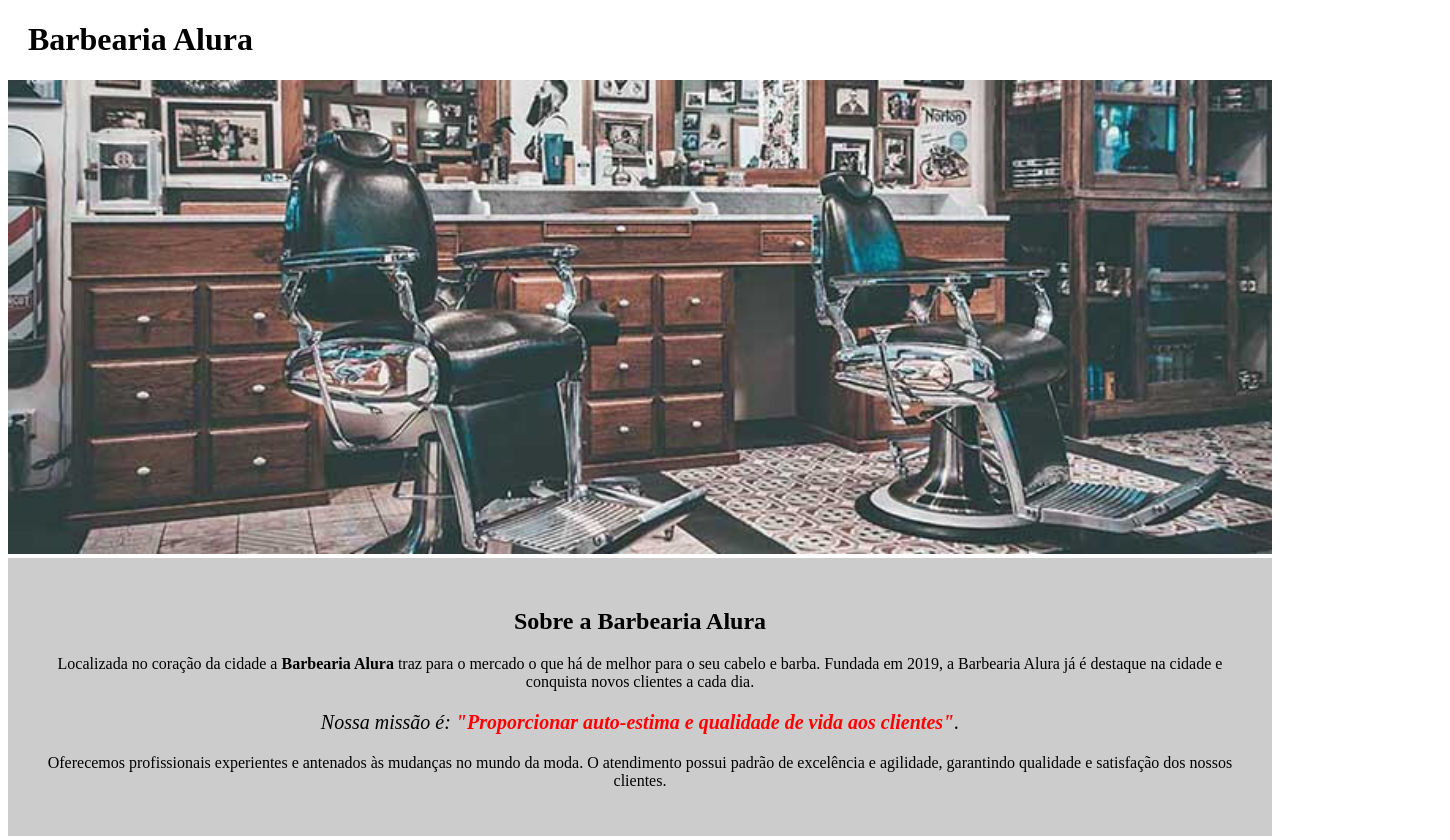
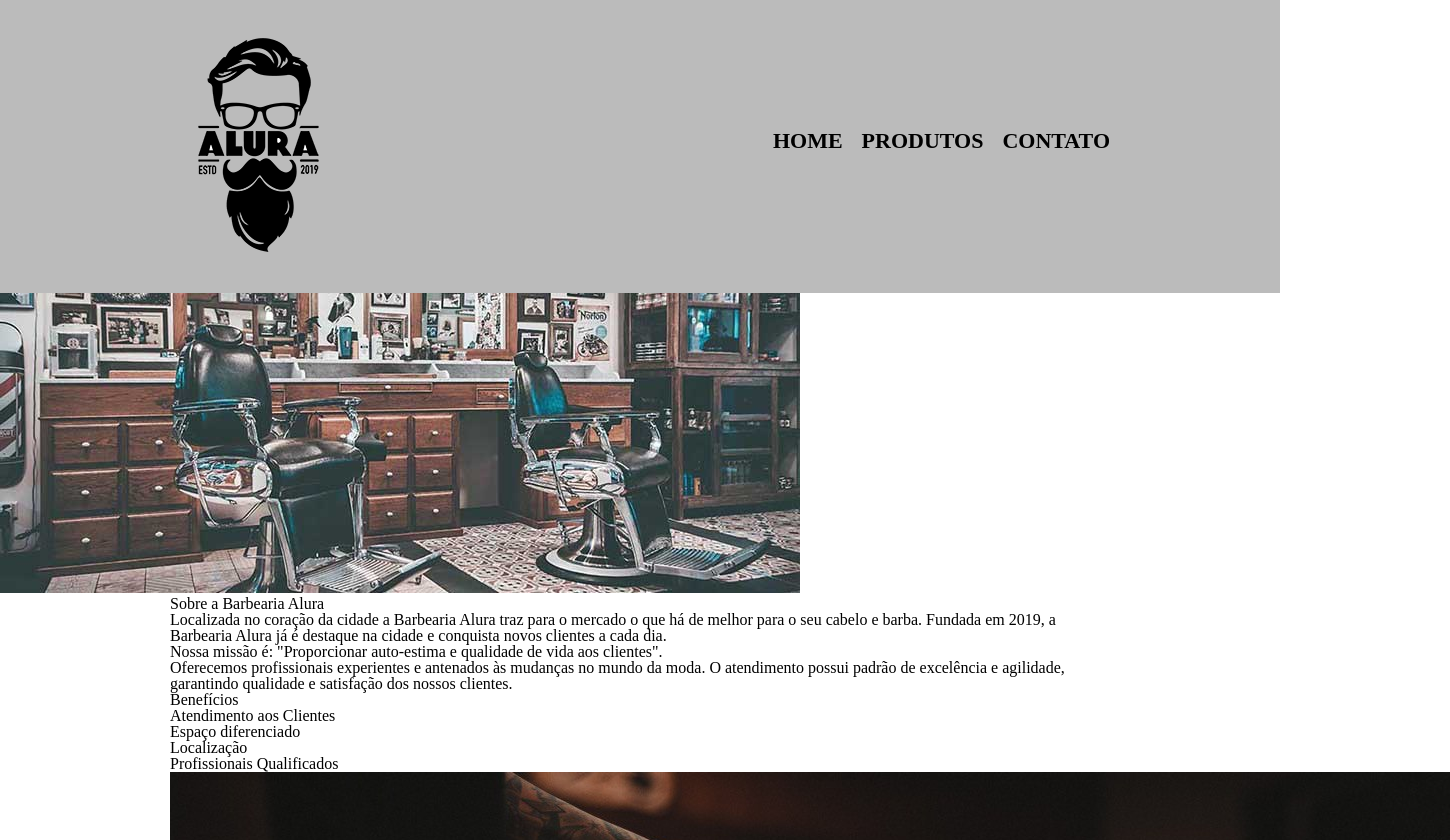
Before and after one commit to my-study-area/curso-alura-html5-css3-avancando-css, a plain HTML site: page index.html in a window 1280 px wide. Shown: the top 840 px of the page, 1450 px wide, since content can reach past the window. Drawn offline with Linux system fonts and the light colour scheme.

Commit message:
refatora a página inicial

```diff
--- a/index.html
+++ b/index.html
@@ -3,17 +3,29 @@
 	<head>
 		<meta charset="UTF-8">
 		<title>Barbearia Alura</title>
-		<link rel="stylesheet" href="style-home.css">
+		<link rel="stylesheet" href="reset.css">
+		<link rel="stylesheet" href="style.css">
 	</head>
 
 	<body>
 		<header>
-			<h1 class="titulo-principal">Barbearia Alura</h1>
+			<div class="caixa">
+				<h1><img src="logo.png"></h1>
+
+				<nav>
+					<ul>
+						<li><a href="index.html">Home</a></li>
+						<li><a href="produtos.html">Produtos</a></li>
+						<li><a href="contato.html">Contato</a></li>
+					</ul>
+				</nav>
+			</div>
 		</header>
 
 		<img id="banner" src="banner.jpg">
 
-		<div class="principal">
+		<main>
+			<section class="principal">
 				<h2 class="titulo-centralizado">Sobre a Barbearia Alura</h2>
 
 				<p>Localizada no coração da cidade a <strong>Barbearia Alura</strong> traz para o mercado o que há de melhor para o seu cabelo e barba. Fundada em 2019, a Barbearia Alura já é destaque na cidade e conquista novos clientes a cada dia.</p>
@@ -21,9 +33,9 @@
 				<p id="missao"><em>Nossa missão é: <strong>"Proporcionar auto-estima e qualidade de vida aos clientes"</strong>.</em></p>
 
 				<p>Oferecemos profissionais experientes e antenados às mudanças no mundo da moda. O atendimento possui padrão de excelência e agilidade, garantindo qualidade e satisfação dos nossos clientes.</p>
-		</div>
+			</section>
 
-		<div class="beneficios">
+			<section class="beneficios">
 				<h3 class="titulo-centralizado">Benefícios</h3>
 
 				<ul>
@@ -34,7 +46,12 @@
 				</ul>
 
 				<img src="beneficios.jpg" class="imagembeneficios">
-		</div>
+			</section>
+		</main>
 
+		<footer>
+			<img src="logo-branco.png">
+			<p class="copyright">&copy; Copyright Barbearia Alura - 2019</p>
+		</footer>
 	</body>
 </html>
```
Lines whose indentation alone changed are shown as unchanged.
